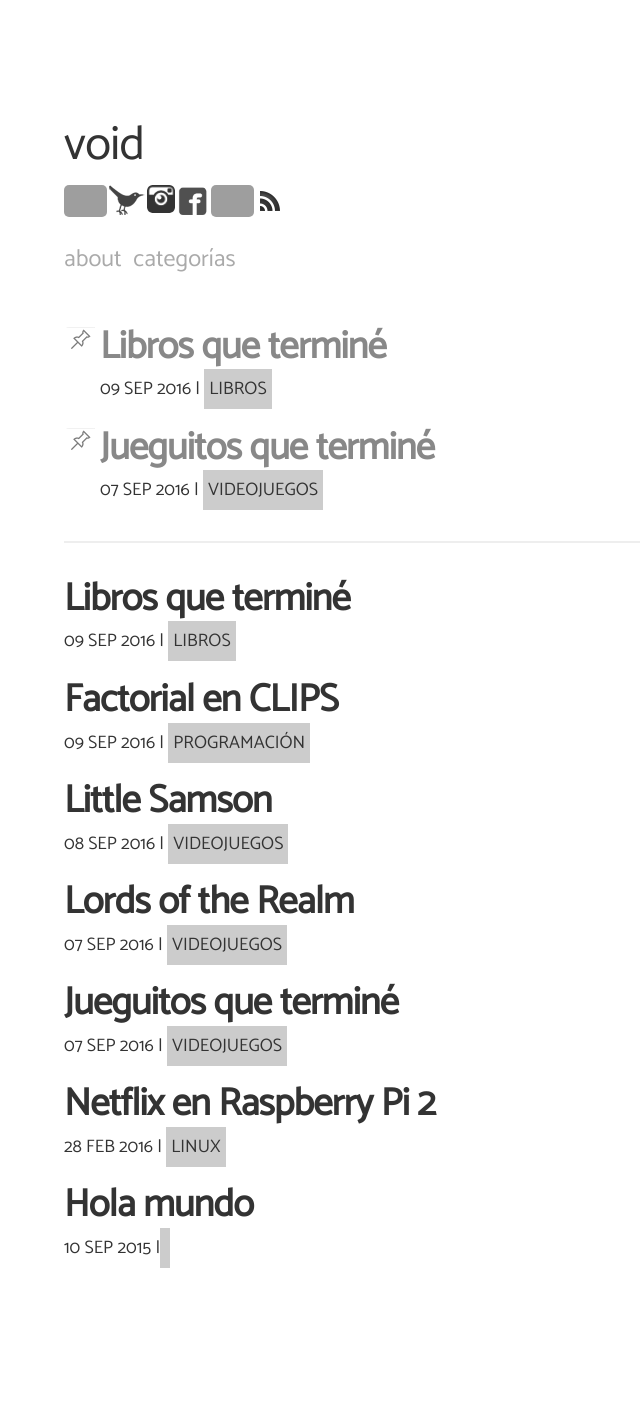
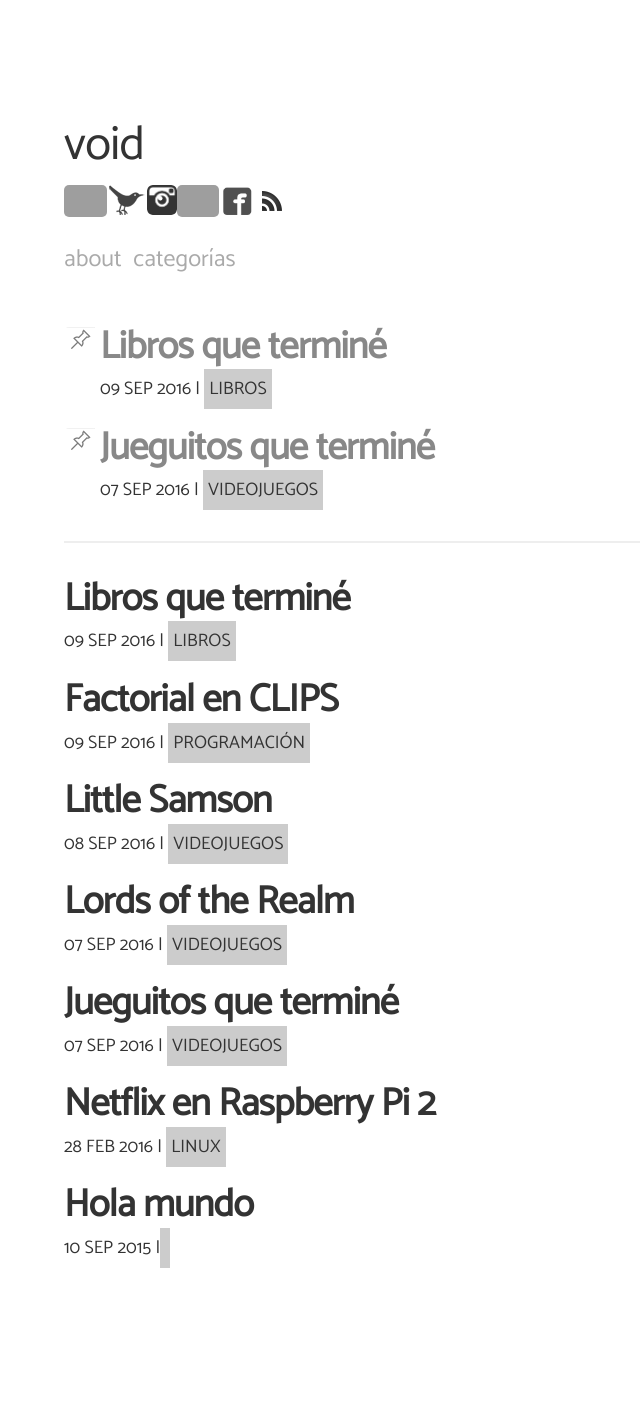
Before and after one commit to angelsimon/angelsimon.github.io, a Jekyll site: the page built from index.html, in a window 1280 px wide. Shown: the whole page, without its empty margins (0-640 px from the left). Built offline with Jekyll 4.4.1, drawn with Linux system fonts in a browser that asks for light colours; nearby versions of some CDN libraries.

Commit message:
Update index.html

```diff
--- a/index.html
+++ b/index.html
@@ -8,9 +8,9 @@
   <div style="display: flex;">
     <a href="http://www.github.com/angelsimon/" target="_blank"><img src="{{ site.baseurl }}/public/social/github.png" style="height:32px;" /></a>
     <a href="http://www.twitter.com/void/" target="_blank"><img src="{{ site.baseurl }}/public/social/twitterbird.png" style="height:30px;" /></a>
-    <a href="http://www.instagram.com/void_ar/" target="_blank"><img src="{{ site.baseurl }}/public/social/instagram.png" style="height:28px;" /></a>
+    <a href="http://www.instagram.com/void_ar/" target="_blank"><img src="{{ site.baseurl }}/public/social/instagram.png" style="height:30px;" /></a>
+    <a href="https://www.youtube.com/c/AngelSimon" target="_blank"><img src="{{ site.baseurl }}/public/social/youtube.png" style="height:32px;" /></a>
     <a href="http://www.facebook.com/void.ar/" target="_blank"><img src="{{ site.baseurl }}/public/social/facebook.png" style="height:32px;" /></a>
-    <a href="https://www.youtube.com/c/AngelSimon" target="_blank"><img src="{{ site.baseurl }}/public/social/youtube.png" style="height:32px;" /></a>
     <a href="{{ site.baseurl }}/feed.xml" target="_blank"><img src="{{ site.baseurl }}/public/social/rss.png" style="height:32px;" /></a>
   </div>
   <nav class="masthead-nav">
```
